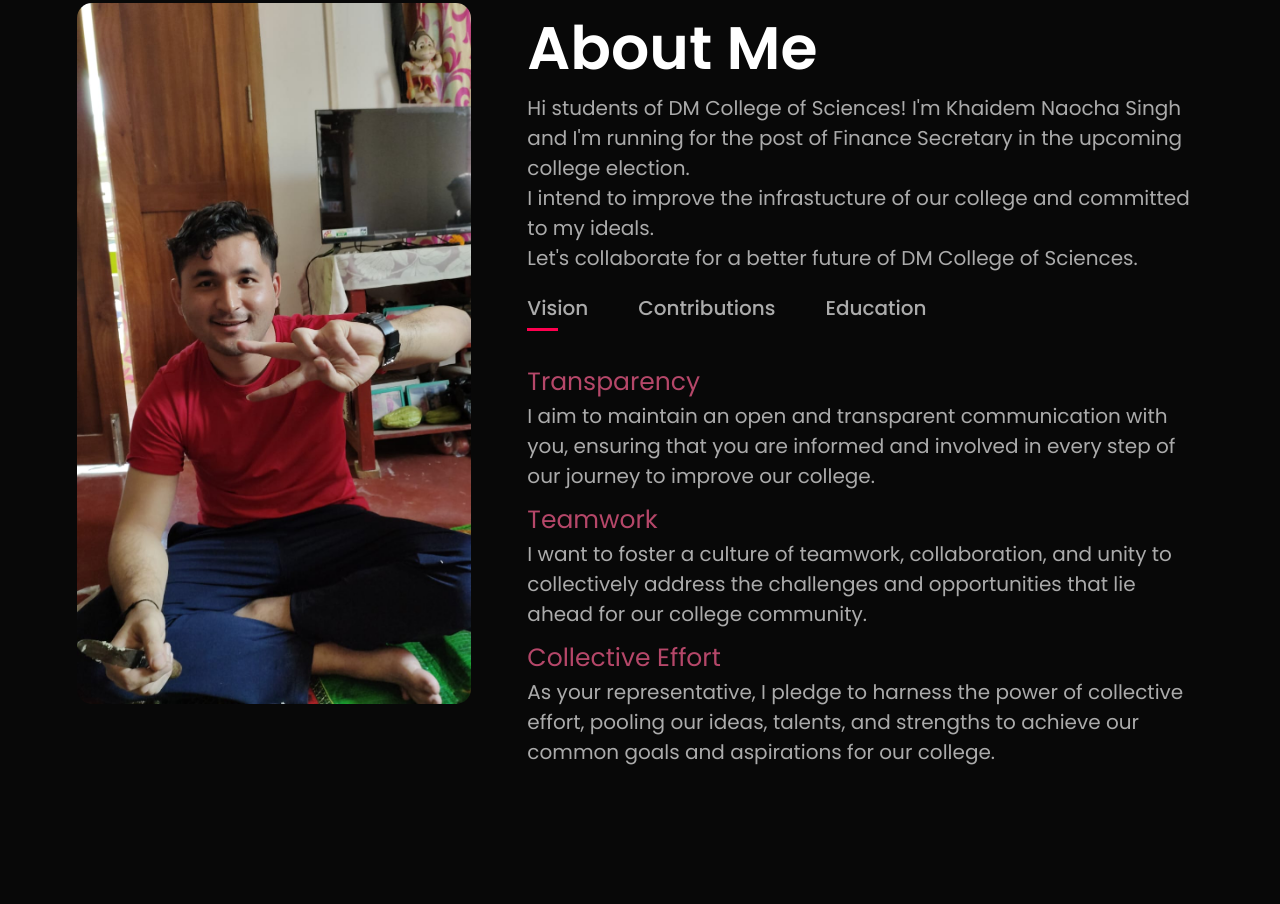
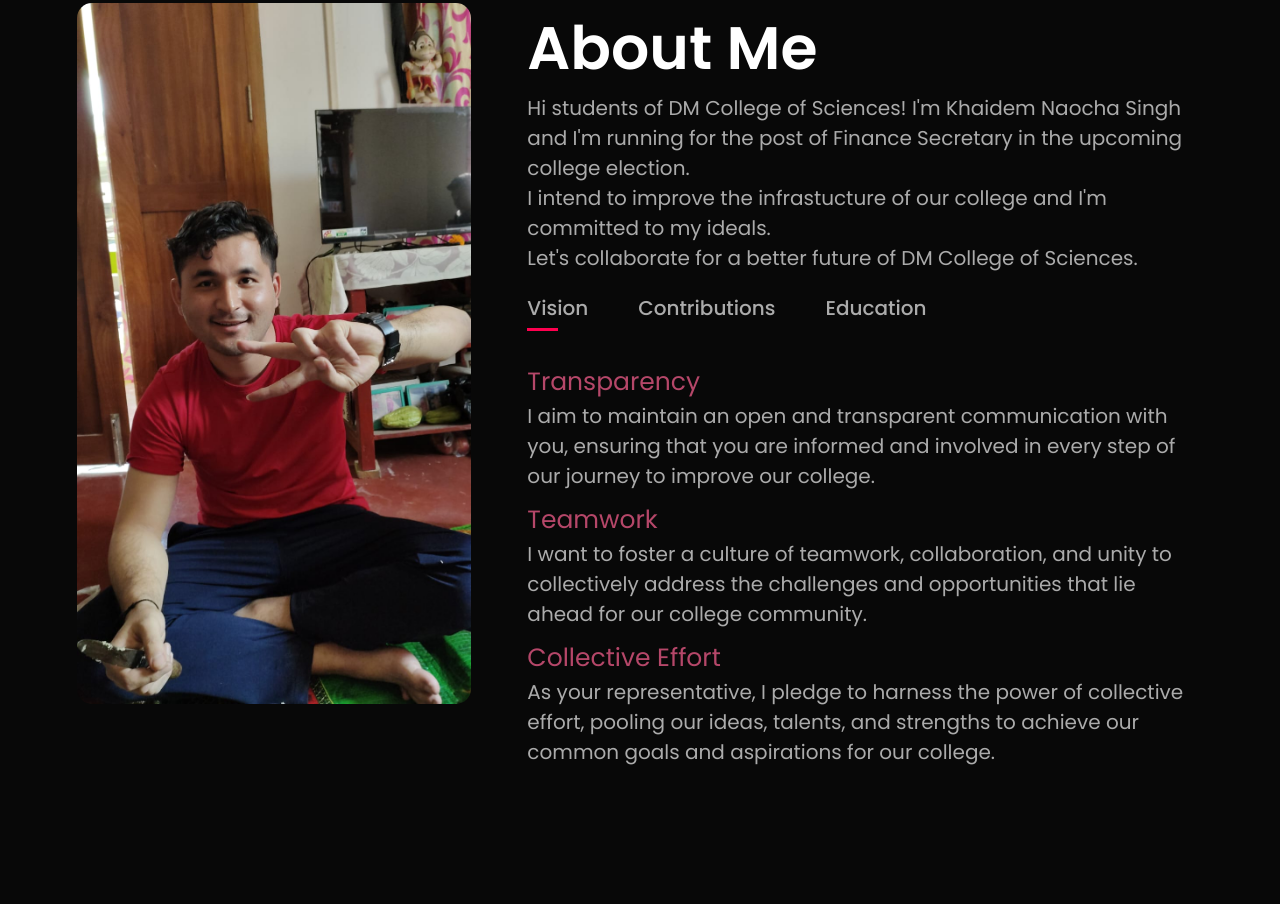
Before and after one commit to Xenocide31/VoteForNaocha, a plain HTML site: page index.html in a window 1280 px wide. Shown: the part 887-1791 px from the top of the page. Drawn offline with Linux system fonts and the light colour scheme.

Commit message:
Update index.html

```diff
--- a/index.html
+++ b/index.html
@@ -37,7 +37,7 @@
                 <div class="about-col-2">
                     <h1 class="sub-title">About Me</h1>
                     <p>Hi students of DM College of Sciences! I'm <span>Khaidem Naocha Singh</span> and I'm running for the post of Finance Secretary in the upcoming college election.
-                    <p>I intend to improve the infrastucture of our college and committed to my ideals. <br> Let's collaborate for a better future of DM College of Sciences.</p>
+                    <p>I intend to improve the infrastucture of our college and I'm committed to my ideals. <br> Let's collaborate for a better future of DM College of Sciences.</p>
 
                     <div class="tab-titles">
                         <p class="tab-links active-link" onclick="opentab('skills')">Vision</p>
```
